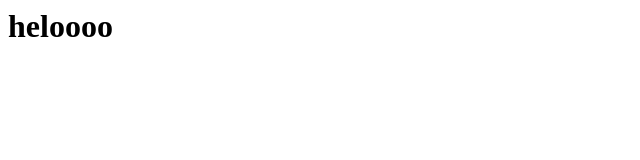
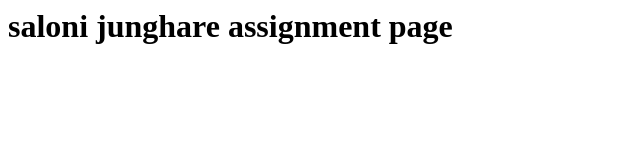
Before and after one commit to salonijunghare/dream, a plain HTML site: page index.html in a window 1280 px wide. Shown: the whole page, without its empty margins (0-640 px from the left). Drawn offline with Linux system fonts and the light colour scheme.

Commit message:
newwneww

```diff
--- a/index.html
+++ b/index.html
@@ -1 +1 @@
-<h1> heloooo</h1>
+<h1> saloni junghare assignment page</h1>
```
